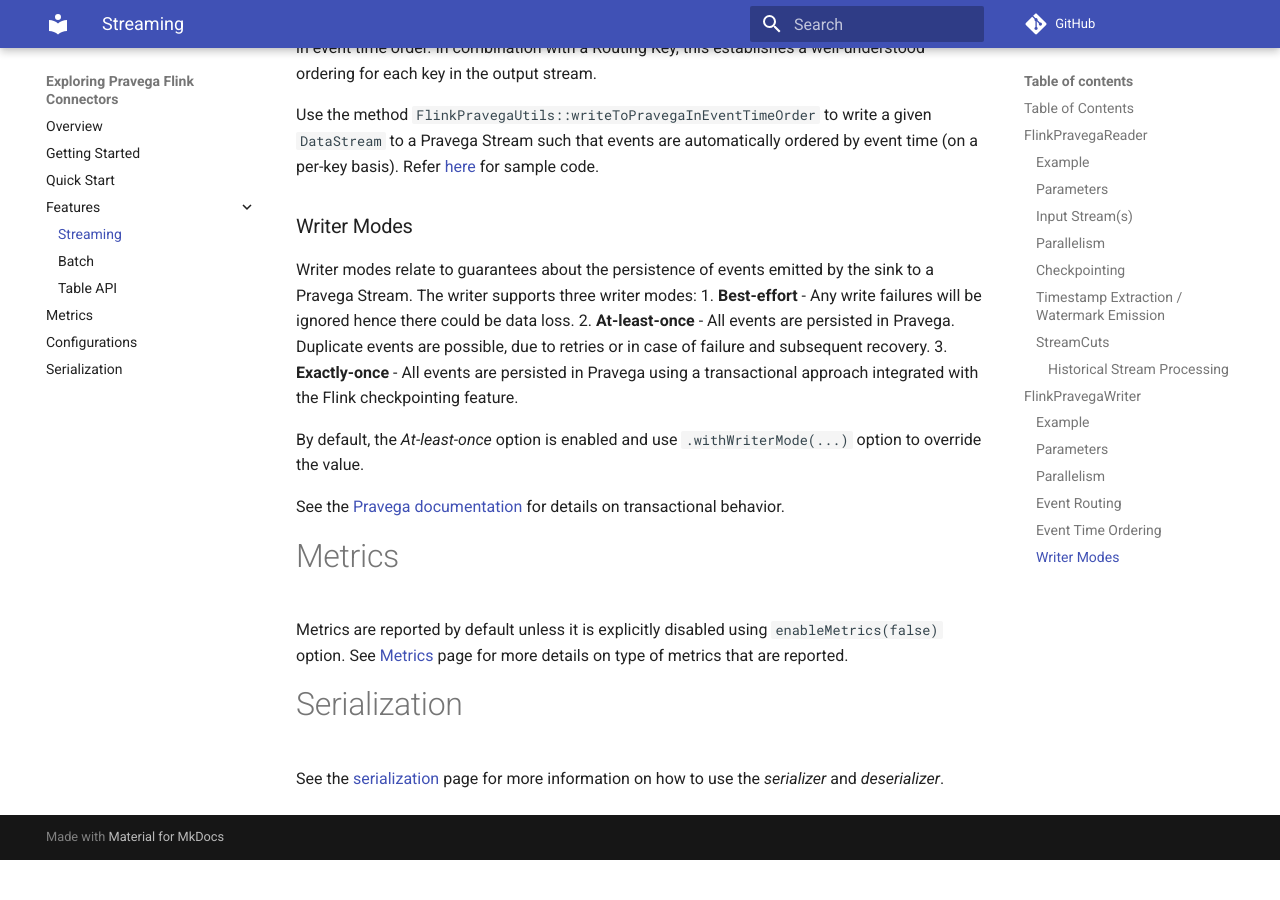
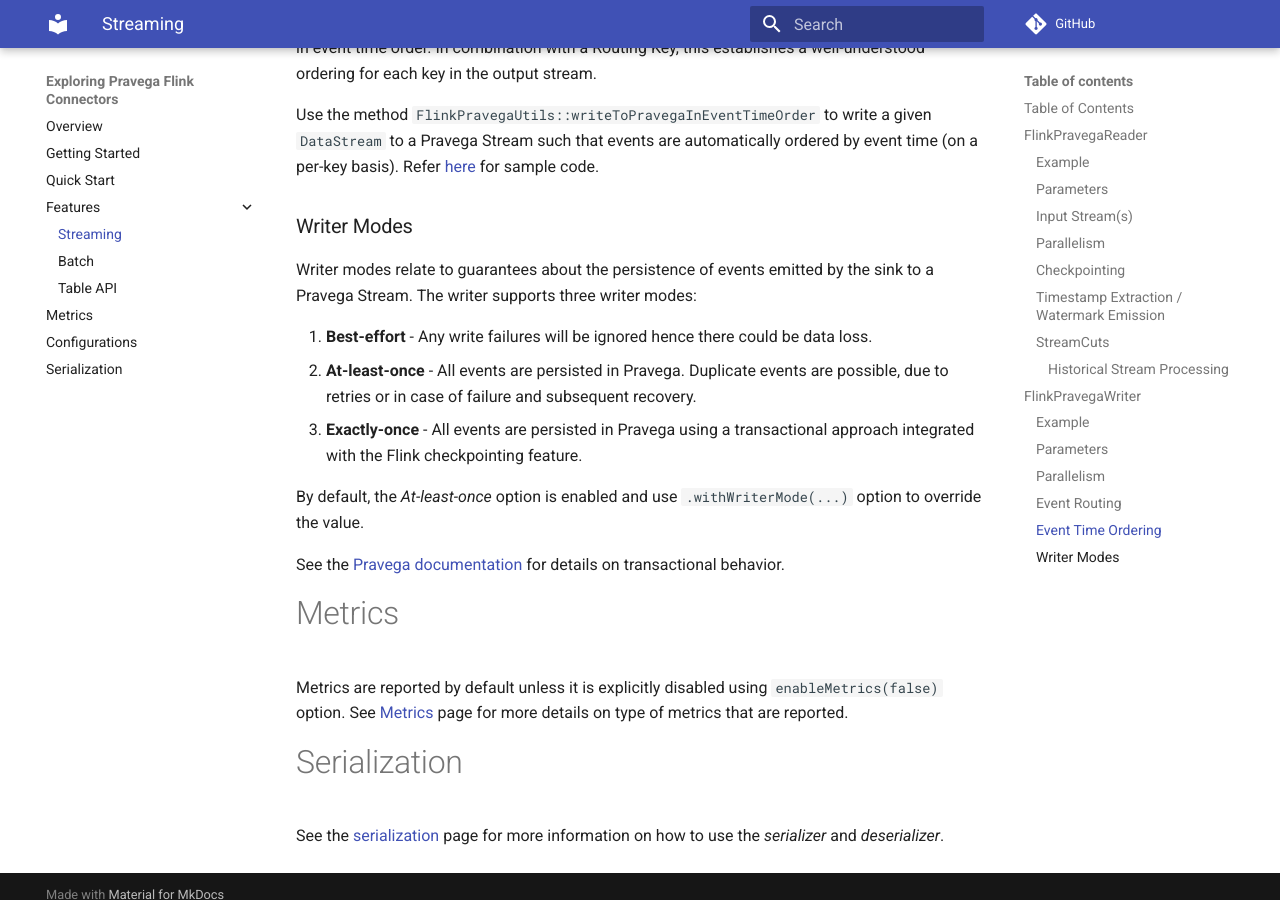
Before and after one commit to pravega/flink-connectors, an MkDocs documentation site: the page built from documentation/src/docs/streaming.md, in a window 1280 px wide and 900 px high, scrolled down 6398 px. Built offline with MkDocs 1.6.1 and Material for MkDocs 9.7.7, drawn with Linux system fonts in a browser that asks for light colours; comment, search, counter and statistics services are not loaded; before the commit the page ends 7258 px from its top, so only the background shows below that; some of the changed text lies outside the part shown.

Commit message:
[Issue 222:] Version changed from v0.4.2 to v0.5.0 in documents (#231)
Signed-off-by: Aparna <Aparna.Rr@emc.com>

* documentation changes related to hard-coded version reference and format fix

````diff
--- a/documentation/src/docs/batch.md
+++ b/documentation/src/docs/batch.md
@@ -8,7 +8,7 @@
     http://www.apache.org/licenses/LICENSE-2.0
 -->
 # Batch Connector
-The Flink connector library for Pravega makes it possible to use a Pravega Stream as a data source and data sink in a batch program.  See the below sections for details.
+The Flink Connector library for Pravega makes it possible to use a Pravega Stream as a data source and data sink in a batch program.  See the below sections for details.
 
 ## Table of Contents
 - [FlinkPravegaInputFormat](#flinkpravegainputformat)
@@ -52,21 +52,23 @@
 ```
 
 ### Parameters
-A builder API is provided to construct an instance of `FlinkPravegaInputFormat`.  See the table below for a summary of builder properties.  Note that the builder accepts an instance of `PravegaConfig` for common configuration properties. See the [configurations](configurations.md) page for more information.
+A builder API is provided to construct an instance of `FlinkPravegaInputFormat`. See the table below for a summary of builder properties. Note that the builder accepts an instance of `PravegaConfig` for common configuration properties. See the [configurations](configurations.md) page for more information.
 
 |Method                |Description|
 |----------------------|-----------------------------------------------------------------------|
 |`withPravegaConfig`|The Pravega client configuration, which includes connection info, security info, and a default scope.|
-|`forStream`|The stream to be read from, with optional start and/or end position.  May be called repeatedly to read numerous streams in parallel.|
+|`forStream`|The stream to be read from, with optional start and/or end position. May be called repeatedly to read numerous streams in parallel.|
 |`withDeserializationSchema`|The deserialization schema which describes how to turn byte messages into events.|
 
 ### Input Stream(s)
 Each Pravega stream exists within a scope. A scope defines a namespace for streams such that names are unique. Across scopes, streams can have the same name. For example, if we have scopes `A` and `B`, then we can have a stream called `myStream` in each one of them. We cannot have a stream with the same name in the same scope. The builder API accepts both **qualified** and **unqualified** stream names.
 
   - In qualified stream names, the scope is explicitly specified, e.g. `my-scope/my-stream`.
-  - In unqualified stream names are assumed to refer to the default scope as set in the `PravegaConfig`. See the [configurations](configurations.md) page for more information on default scope.
+  - In unqualified stream names are assumed to refer to the default scope as set in the `PravegaConfig`.
+ See the [configurations](configurations.md) page for more information on default scope.
 
 A stream may be specified in one of three ways:
+
 1. As a string containing a qualified name, in the form `scope/stream`.
 2. As a string containing an unqualified name, in the form `stream`.  Such streams are resolved to the default scope.
 3. As an instance of `io.pravega.client.stream.Stream`, e.g. `Stream.of("my-scope", "my-stream")`.
@@ -75,7 +77,7 @@
 
 ### StreamCuts
 
-A `StreamCut` represents a specific position in a Pravega Stream, which may be obtained from various API interactions with the Pravega client. The [`BatchClient`](https://github.com/pravega/pravega/blob/master/client/src/main/java/io/pravega/client/batch/BatchClient.java) accepts a `StreamCut` as the start and/or end position of a given stream.  For further reading on StreamCuts, please refer to documentation on [StreamCut](https://github.com/pravega/pravega/blob/master/documentation/src/docs/streamcuts.md) and [sample code](https://github.com/pravega/pravega-samples/tree/v0.3.2/pravega-client-examples/src/main/java/io/pravega/example/streamcuts).
+A `StreamCut` represents a specific position in a Pravega Stream, which may be obtained from various API interactions with the Pravega client. The [`BatchClient`](https://github.com/pravega/pravega/blob/master/client/src/main/java/io/pravega/client/batch/BatchClient.java) accepts a `StreamCut` as the start and/or end position of a given stream.  For further reading on StreamCuts, please refer to documentation on [StreamCut](https://github.com/pravega/pravega/blob/master/documentation/src/docs/streamcuts.md) and [sample code](https://github.com/pravega/pravega-samples/tree/master/pravega-client-examples/src/main/java/io/pravega/example/streamcuts).
 
 If stream cuts are not provided then the default start position requested is assumed to be the earliest available data in the stream and the default end position is assumed to be all available data in that stream as of when the job execution begins.
 
@@ -132,14 +134,14 @@
 A stream may be specified in one of three ways:
 
  1. As a string containing a qualified name, in the form `scope/stream`.
- 2. As a string containing an unqualified name, in the form `stream`.  Such streams are resolved to the default scope.
+ 2. As a string containing an unqualified name, in the form `stream`. Such streams are resolved to the default scope.
  3. As an instance of `io.pravega.client.stream.Stream`, e.g. `Stream.of("my-scope", "my-stream")`.
 
 ### Parallelism
 `FlinkPravegaWriter` supports parallelization. Use the `setParallelism` method to configure the number of parallel instances to execute.
 
 ### Event Routing
-Every event written to a Pravega Stream has an associated Routing Key.  The Routing Key is the basis for event ordering.  See the [Pravega Concepts](http://pravega.io/docs/latest/pravega-concepts/#events) for details.
+Every event written to a Pravega Stream has an associated Routing Key.  The Routing Key is the basis for event ordering. See the [Pravega Concepts](http://pravega.io/docs/latest/pravega-concepts/#events) for details.
 
 To establish the routing key for each event, provide an implementation of `io.pravega.connectors.flink.PravegaEventRouter` when constructing the writer.
 
--- a/documentation/src/docs/streaming.md
+++ b/documentation/src/docs/streaming.md
@@ -9,7 +9,7 @@
 -->
 # Streaming Connector
 
-The Flink connector library for Pravega provides a data source and data sink
+The Flink Connector library for Pravega provides a data source and data sink
 for use with the Flink Streaming API. See the below sections for details.
 
 ## Table of Contents
@@ -112,7 +112,7 @@
 
 ### StreamCuts
 A `StreamCut` represents a specific position in a Pravega Stream, which may be obtained from various API interactions with the Pravega client. The `FlinkPravegaReader` accepts a `StreamCut` as the start and/or end position of a given stream. For further reading on
-StreamCuts, please refer to documentation on [StreamCut](https://github.com/pravega/pravega/blob/master/documentation/src/docs/streamcuts.md) and [sample code](https://github.com/pravega/pravega-samples/tree/v0.4.2/pravega-client-examples/src/main/java/io/pravega/example/streamcuts).
+StreamCuts, please refer to documentation on [StreamCut](https://github.com/pravega/pravega/blob/master/documentation/src/docs/streamcuts.md) and [sample code](https://github.com/pravega/pravega-samples/tree/master/pravega-client-examples/src/main/java/io/pravega/example/streamcuts).
 
 #### Historical Stream Processing
 
@@ -189,6 +189,7 @@
 
 ### Writer Modes
 Writer modes relate to guarantees about the persistence of events emitted by the sink to a Pravega Stream.  The writer supports three writer modes:
+
 1. **Best-effort** - Any write failures will be ignored hence there could be data loss.
 2. **At-least-once** - All events are persisted in Pravega. Duplicate events
 are possible, due to retries or in case of failure and subsequent recovery.
````
Also changed, not shown: documentation/src/docs/configurations.md (+1 -0 lines).
